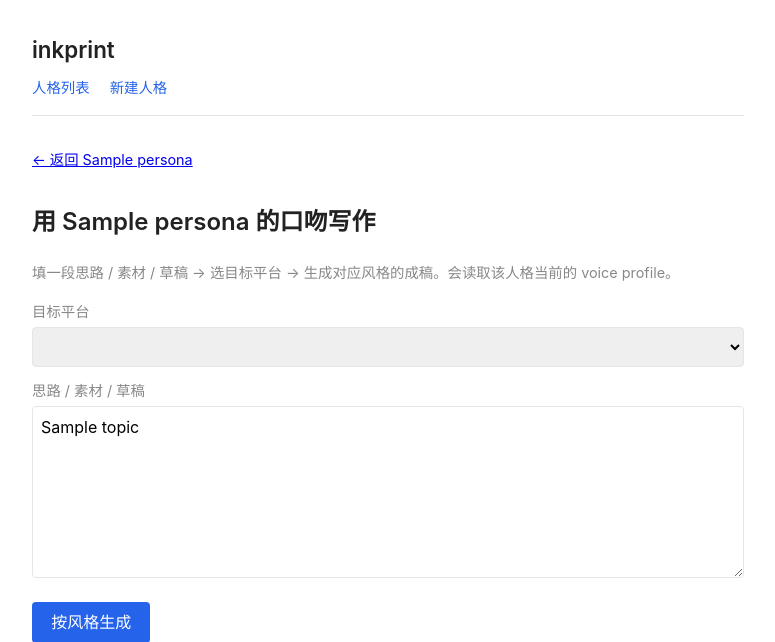
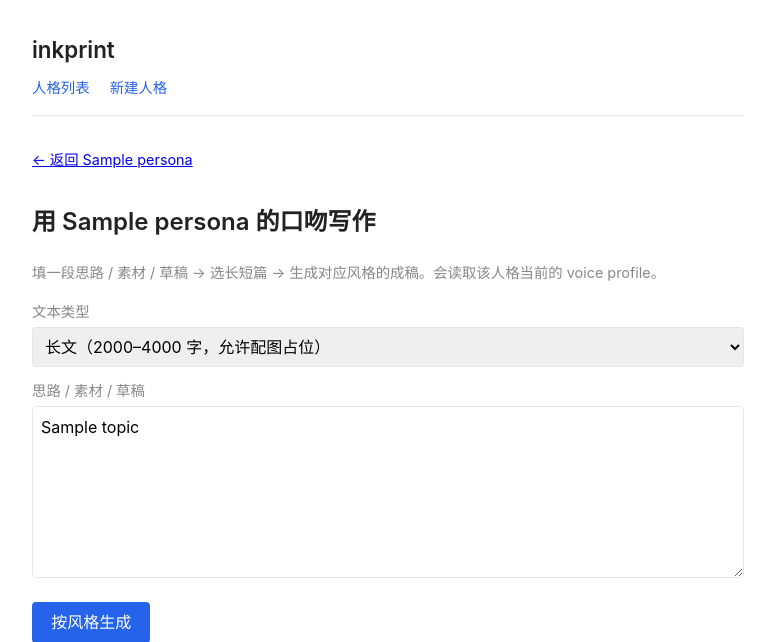
Before and after one commit to hcfw007/inkprint, a FastAPI app: template app/templates/personas/compose.html in a window 1280 px wide. Shown: the top 642 px of the page, without its empty margins (252-1027 px from the left). Run offline with FastAPI, Linux system fonts and the light colour scheme; the template is opened without the code that fills it: most values are stand-ins (such as "Sample title", 1, 10 or a date in 2020); lists and menus that the app fills with data are empty.

Commit message:
refactor: ♻️ compose by length form, not bound platform
Output shape is really a length/format decision, not a platform one —
the same persona produces both a long blog-style essay and a one-liner
quip without changing which channel the source data came from. Drop
the platform dropdown:

- voice_profile.compose takes form_type ("long" | "short") instead of
  a platform string; the COMPOSE_FORMS table holds the per-form length
  bounds and image-placeholder policy (long allows [图：…] occupying
  one line, short forbids it)
- prompt now asks the model to "fuse Channel Notes for whichever
  platform feels closest to this length" rather than locking to one
- compose route + form follow suit; the dropdown shows just the two
  intrinsic options regardless of which sources the persona binds

```diff
--- a/app/main.py
+++ b/app/main.py
@@ -203,15 +203,13 @@ async def compose_form(request: Request, persona_id: int) -> HTMLResponse:
     persona = personas.get(persona_id)
     if persona is None:
         raise HTTPException(status_code=404, detail="persona not found")
-    bound = personas.bound_platforms(persona_id)
     return templates.TemplateResponse(
         request,
         "personas/compose.html",
         {
             "persona": persona,
-            "bound_platforms": sorted(bound) if bound else ["zhihu"],
             "topic": "",
-            "platform": "",
+            "form_type": voice_profile.FORM_LONG,
             "result": None,
             "error": None,
         },
@@ -223,7 +221,7 @@ async def compose_submit(
     request: Request,
     persona_id: int,
     topic: str = Form(""),
-    platform: str = Form(...),
+    form_type: str = Form(...),
 ) -> HTMLResponse:
     persona = personas.get(persona_id)
     if persona is None:
@@ -233,22 +231,20 @@ async def compose_submit(
     try:
         result = voice_profile.compose(
             persona_id,
-            platform=platform,
+            form_type=form_type,
             topic=topic,
             author_text=persona["author_text"] or "",
             author_goal=persona["author_goal"] or "",
         )
     except voice_profile.ProfileError as e:
         error = str(e)
-    bound = personas.bound_platforms(persona_id)
     return templates.TemplateResponse(
         request,
         "personas/compose.html",
         {
             "persona": persona,
-            "bound_platforms": sorted(bound) if bound else ["zhihu"],
             "topic": topic,
-            "platform": platform,
+            "form_type": form_type,
             "result": result,
             "error": error,
         },
--- a/app/templates/personas/compose.html
+++ b/app/templates/personas/compose.html
@@ -3,7 +3,9 @@
 {% block content %}
 <p class="muted"><a href="/personas/{{ persona.id }}">← 返回 {{ persona.name }}</a></p>
 <h2>用 {{ persona.name }} 的口吻写作</h2>
-<p class="muted">填一段思路 / 素材 / 草稿 → 选目标平台 → 生成对应风格的成稿。会读取该人格当前的 voice profile。</p>
+<p class="muted">
+  填一段思路 / 素材 / 草稿 → 选长短篇 → 生成对应风格的成稿。会读取该人格当前的 voice profile。
+</p>
 
 {% if error %}
   <div class="flash" style="background: #fef2f2; border-color: #fecaca; color: #991b1b;">
@@ -12,13 +14,14 @@
 {% endif %}
 
 <form method="post" action="/personas/{{ persona.id }}/compose">
-  <label for="platform">目标平台</label>
-  <select id="platform" name="platform" required>
-    {% for p in bound_platforms %}
-      <option value="{{ p }}" {% if p == platform %}selected{% endif %}>
-        {{ {"zhihu": "知乎", "weibo": "微博"}.get(p, p) }}
-      </option>
-    {% endfor %}
+  <label for="form_type">文本类型</label>
+  <select id="form_type" name="form_type" required>
+    <option value="long" {% if form_type == "long" %}selected{% endif %}>
+      长文（2000–4000 字，允许配图占位）
+    </option>
+    <option value="short" {% if form_type == "short" %}selected{% endif %}>
+      短文（≤ 140 字，不配图）
+    </option>
   </select>
 
   <label for="topic">思路 / 素材 / 草稿</label>
--- a/app/voice_profile.py
+++ b/app/voice_profile.py
@@ -301,34 +301,44 @@ def list_versions(persona_id: int) -> list[ProfileVersion]:
     return versions
 
 
-COMPOSE_LENGTH_HINT = {
-    "zhihu": "200 到 800 字之间，可分段；如果话题适合，用作者偏好的'先抛结论再展开'结构",
-    "weibo": "30 到 280 字，单段更自然；可以用 //@ 转评体或直接表态",
+FORM_LONG = "long"
+FORM_SHORT = "short"
+
+COMPOSE_FORMS: dict[str, dict[str, str]] = {
+    FORM_LONG: {
+        "label": "长文",
+        "length": "2000 到 4000 字之间，可以分段、用小标题",
+        "images": ("可以在合适的位置用 [图：简短说明] 占位提示配图，建议 1-3 处。占位独占一行。"),
+    },
+    FORM_SHORT: {
+        "label": "短文",
+        "length": "140 字以内，单段更自然",
+        "images": "不要配图，不要写图片占位。",
+    },
 }
-
-COMPOSE_PLATFORM_LABEL = {"zhihu": "知乎", "weibo": "微博"}
 
 
 def compose(
     persona_id: int,
-    platform: str,
+    form_type: str,
     topic: str,
     author_text: str = "",
     author_goal: str = "",
 ) -> str:
-    """Generate a post in the persona's voice for the given platform."""
+    """Generate a post in the persona's voice for the given length type."""
+    if form_type not in COMPOSE_FORMS:
+        raise ProfileError(f"未知文本类型: {form_type}")
     profile_md = read_existing(persona_id)
     if not profile_md:
         raise ProfileError("尚未生成 voice profile，先生成 profile 再来写")
     profile_md = apply_author_overrides(profile_md, author_text, author_goal)
-    label = COMPOSE_PLATFORM_LABEL.get(platform, platform)
-    length_hint = COMPOSE_LENGTH_HINT.get(platform, "长度自定")
     if not topic.strip():
         raise ProfileError("输入文本不能为空")
+    form = COMPOSE_FORMS[form_type]
 
     system = (
         "你是这位作者本人，按下方 VOICE PROFILE 描述的风格写作。严格遵守 Preferred "
-        "Moves，避开 Banned Moves，按 Channel Notes 里对应平台的腔调微调。"
+        "Moves，避开 Banned Moves，参考 Channel Notes 中长度相近的平台腔调融合使用。"
         "输出语言：中文。只输出正文，不要任何解释、标题、前后缀。"
     )
     user = f"""下面是你的 VOICE PROFILE：
@@ -337,8 +347,9 @@ def compose(
 
 ---
 
-现在请以你自己的口吻，为 {label} 平台写一段内容。
-要求长度：{length_hint}。
+现在请以你自己的口吻写一段「{form["label"]}」。
+要求长度：{form["length"]}。
+配图：{form["images"]}
 话题或素材：
 
 {topic.strip()}
```
